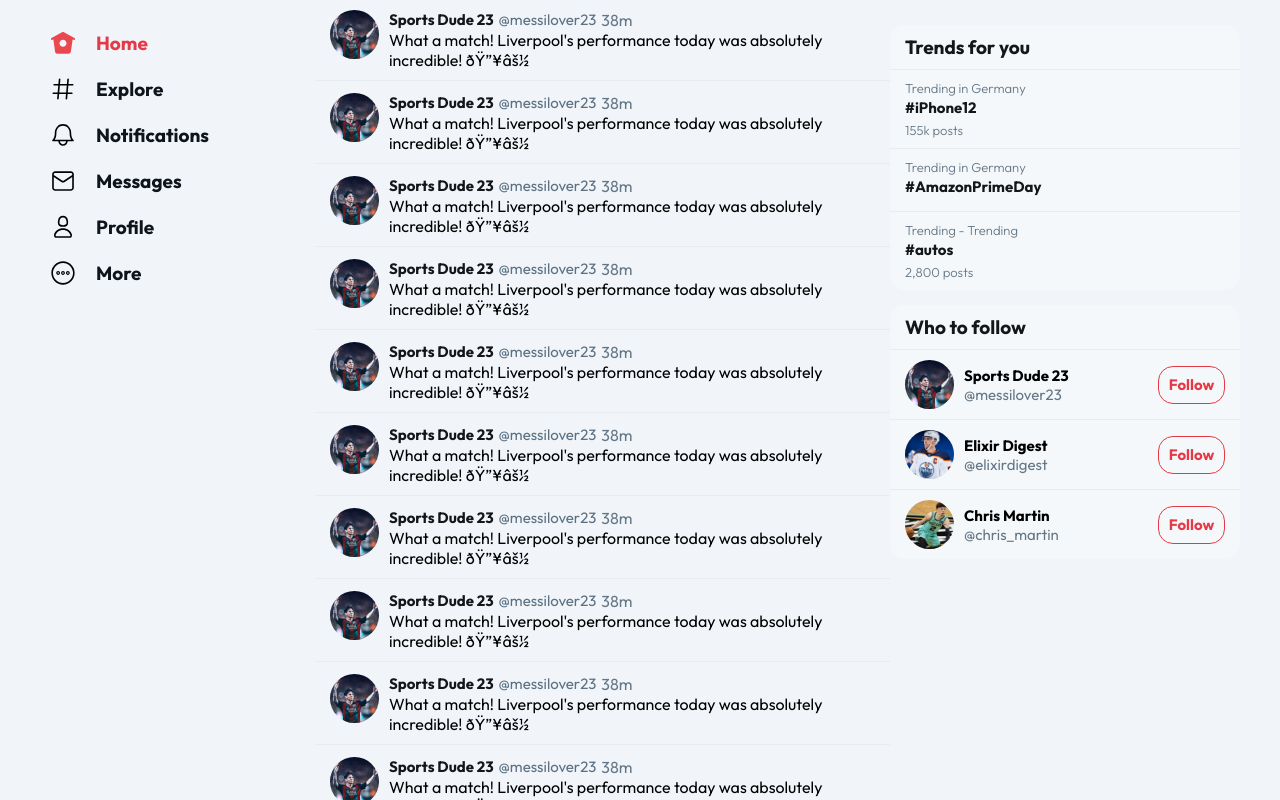
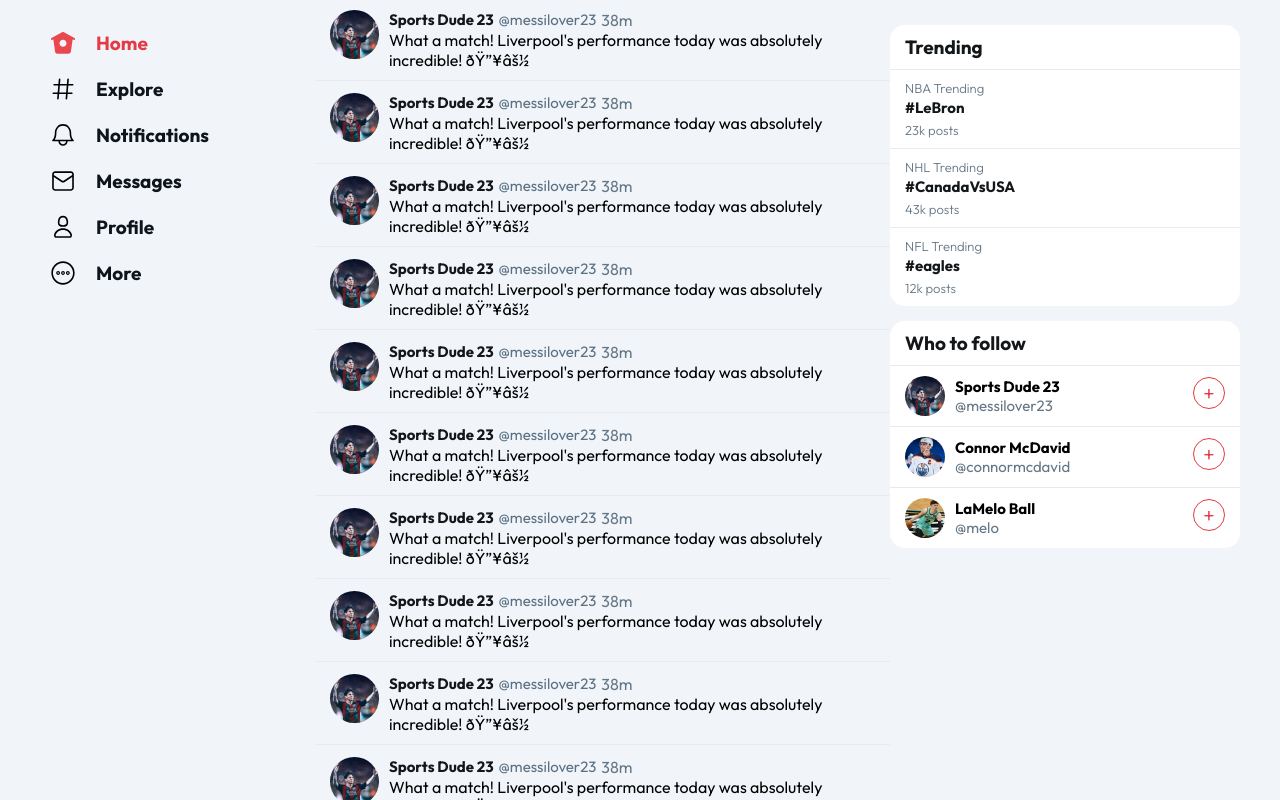
Before and after one commit to kylekmcleod/Sports-Social-Network, a PHP site: page /homepage.html in a window 1280 px wide. Run offline with PHP 8.4, Linux system fonts and the light colour scheme.

Commit message:
homepage UI fixes

```diff
--- a/assets/css/homepage/sidebar-menu.css
+++ b/assets/css/homepage/sidebar-menu.css
@@ -15,9 +15,8 @@
 }
 
 .sidebar-menu__item:hover {
-  background: rgba(29, 161, 242, 0.1);
-  color: var(--primary-red);
-  border-radius: 20px;
+  background: rgba(255, 30, 0, 0.075);
+  border-radius: 10px;
   cursor: pointer;
 }
 
--- a/assets/css/homepage/trends-for-you.css
+++ b/assets/css/homepage/trends-for-you.css
@@ -1,6 +1,6 @@
 .trends-for-you {
   border-radius: 15px;
-  background: #f5f8fa;
+  background: #ffffff;
   margin-bottom: 15px;
 }
 
--- a/assets/css/homepage/who-to-follow.css
+++ b/assets/css/homepage/who-to-follow.css
@@ -1,5 +1,5 @@
 .who-to-follow {
-  background: #f5f8fa;
+  background: #ffffff;
   border-radius: 15px;
 }
 
@@ -8,7 +8,7 @@
   padding: 10px 15px;
   display: flex;
   align-items: center;
-  border-bottom: 1px solid #e6ecf0;
+  border-bottom: 1px solid #f0e6e6;
 }
 
 .who-to-follow__block:last-child {
@@ -16,8 +16,8 @@
 }
 
 .who-to-follow__author-logo {
-  width: 49px;
-  height: 49px;
+  width: 40px;
+  height: 40px;
   border-radius: 50px;
   margin-right: 10px;
 }
@@ -47,18 +47,20 @@
 .who-to-follow__button {
   border: 1px solid var(--primary-red);
   color: var(--primary-red);
-  font-size: 15px;
-  font-weight: 700;
-  border-radius: 15px;
-  padding: 5px;
-  min-width: 67px;
+  font-size: 22px;
+  font-weight: 300;
+  border-radius: 50%;
+  padding: 0;
+  width: 32px;
+  height: 32px;
   text-align: center;
   display: flex;
   align-items: center;
   justify-content: center;
+  line-height: 0;
 }
 
 .who-to-follow__button:hover {
-  background: rgba(29, 161, 242, 0.1);
+  background: rgba(242, 29, 29, 0.1);
   cursor: pointer;
 }
--- a/public/homepage.html
+++ b/public/homepage.html
@@ -254,37 +254,40 @@
           <div class="trends-for-you">
             <div class="trends-for-you__block">
               <div class="trends-for-you__heading">
-                Trends for you
+                Trending
               </div>
             </div>
             <div class="trends-for-you__block">
               <div class="trends-for-you__meta-information">
-                Trending in Germany
+                NBA Trending
               </div>
               <div class="trends-for-you__trend-name">
-                #iPhone12
+                #LeBron
               </div>
               <div class="trends-for-you__meta-information">
-                155k posts
+                23k posts
               </div>
             </div>
             <div class="trends-for-you__block">
               <div class="trends-for-you__meta-information">
-                Trending in Germany
+                NHL Trending
               </div>
               <div class="trends-for-you__trend-name">
-                #AmazonPrimeDay
+                #CanadaVsUSA
+              </div>
+              <div class="trends-for-you__meta-information">
+                43k posts
               </div>
             </div>
             <div class="trends-for-you__block">
               <div class="trends-for-you__meta-information">
-                Trending - Trending
+                NFL Trending
               </div>
               <div class="trends-for-you__trend-name">
-                #autos
+                #eagles
               </div>
               <div class="trends-for-you__meta-information">
-                2,800 posts
+                12k posts
               </div>
             </div>
           </div>
@@ -310,7 +313,7 @@
                   </div>
                 </div>
                 <div class="who-to-follow__button">
-                  Follow
+                  +
                 </div>
               </div>
             </div>
@@ -322,14 +325,14 @@
               <div class="who-to-follow__content">
                 <div>
                   <div class="who-to-follow__author-name">
-                    Elixir Digest
+                    Connor McDavid
                   </div>
                   <div class="who-to-follow__author-slug">
-                    @elixirdigest
+                    @connormcdavid
                   </div>
                 </div>
                 <div class="who-to-follow__button">
-                  Follow
+                  +
                 </div>
               </div>
             </div>
@@ -342,14 +345,14 @@
               <div class="who-to-follow__content">
                 <div>
                   <div class="who-to-follow__author-name">
-                    Chris Martin
+                    LaMelo Ball
                   </div>
                   <div class="who-to-follow__author-slug">
-                    @chris_martin
+                    @melo
                   </div>
                 </div>
                 <div class="who-to-follow__button">
-                  Follow
+                  +
                 </div>
               </div>
             </div>
```
